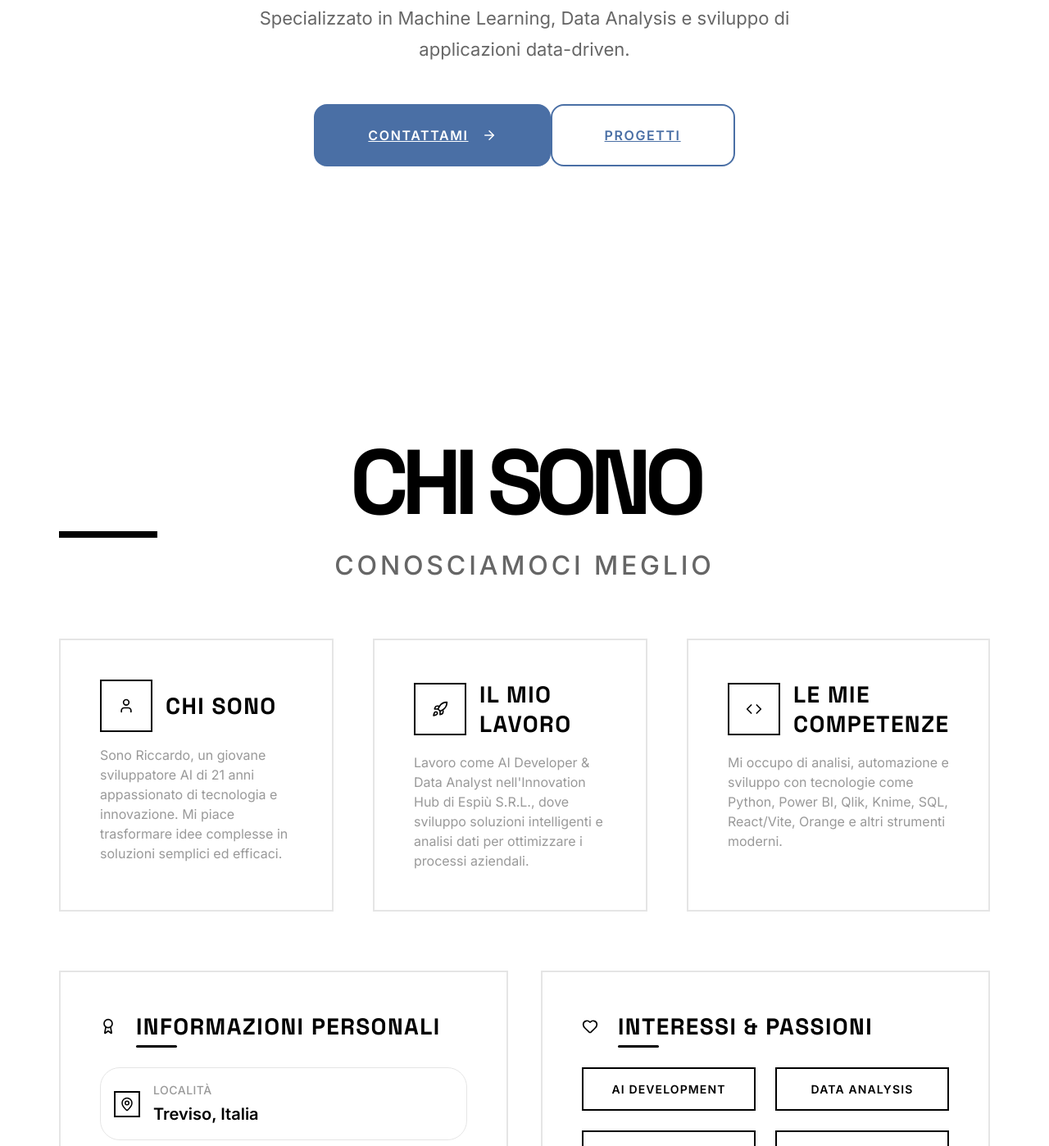
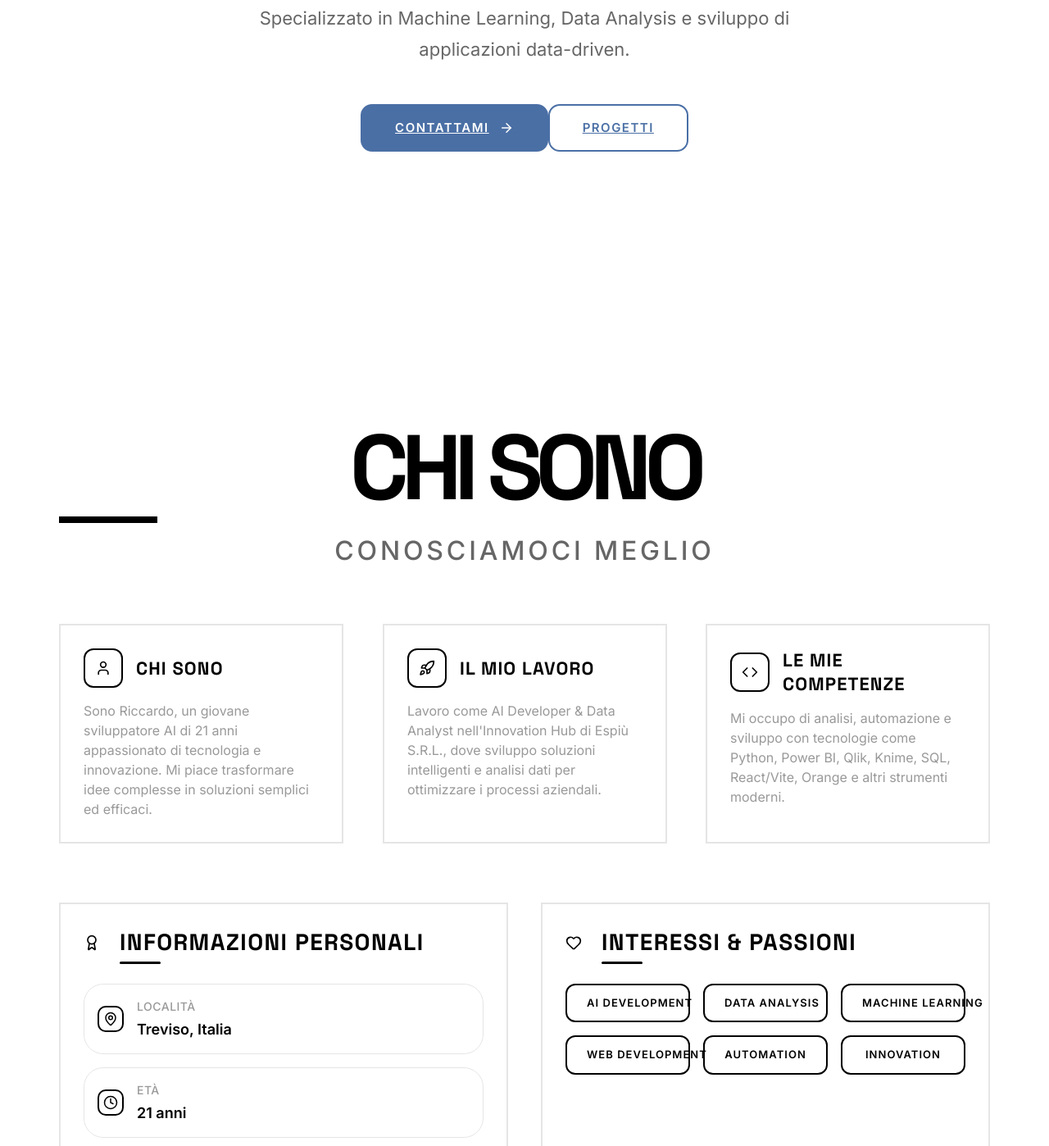
Before and after one commit to zozzy04/portfolio-riccardo, a React (Vite) app: page / in a window 1280 px wide. Shown: the part 1605-3003 px from the top of the page at 82% size. Built offline with nearby package versions, Linux system fonts and the light colour scheme.

Commit message:
Ridimensiona componenti e stonda tutti bottoni e box (border-radius, padding, font-size ridotti)

```diff
--- a/src/styles/components.css
+++ b/src/styles/components.css
@@ -39,7 +39,7 @@
 
 .section-header-inline h3 {
   margin: 0;
-  font-size: 1.25rem;
+  font-size: 1.125rem;
   font-weight: 700;
   text-transform: uppercase;
   letter-spacing: 0.05em;
@@ -48,13 +48,13 @@
 
 @media (min-width: 768px) {
   .section-header-inline h3 {
-    font-size: 1.5rem;
+    font-size: 1.25rem;
   }
 }
 
 @media (min-width: 1024px) {
   .section-header-inline h3 {
-    font-size: 1.75rem;
+    font-size: 1.375rem;
   }
 }
 
@@ -105,24 +105,24 @@
 
 .info-value {
   font-weight: 600;
-  font-size: 1.125rem;
+  font-size: 1rem;
 }
 
 @media (min-width: 768px) {
   .info-value {
-    font-size: 1.25rem;
+    font-size: 1.125rem;
   }
 }
 
 .interests-grid {
   display: grid;
-  grid-template-columns: repeat(auto-fill, minmax(140px, 1fr));
-  gap: 1rem;
+  grid-template-columns: repeat(auto-fill, minmax(120px, 1fr));
+  gap: 0.75rem;
 }
 
 @media (min-width: 768px) {
   .interests-grid {
-    gap: 1.5rem;
+    gap: 1rem;
   }
 }
 
@@ -162,12 +162,12 @@
 .education-grid {
   display: grid;
   grid-template-columns: 1fr;
-  gap: 3rem;
+  gap: 1.5rem;
 }
 
 @media (min-width: 768px) {
   .education-grid {
-    gap: 4rem;
+    gap: 2rem;
   }
 }
 
@@ -189,7 +189,7 @@
 
 .education-title {
   margin: 0 0 var(--spacing-xs) 0;
-  font-size: 1.25rem;
+  font-size: 1.125rem;
   font-weight: 700;
   text-transform: uppercase;
   letter-spacing: -0.01em;
@@ -198,13 +198,13 @@
 
 @media (min-width: 768px) {
   .education-title {
-    font-size: 1.5rem;
+    font-size: 1.25rem;
   }
 }
 
 @media (min-width: 1024px) {
   .education-title {
-    font-size: 1.75rem;
+    font-size: 1.375rem;
   }
 }
 
@@ -224,14 +224,14 @@
 
 .skills-grid {
   display: grid;
-  grid-template-columns: repeat(auto-fill, minmax(140px, 1fr));
-  gap: 1rem;
+  grid-template-columns: repeat(auto-fill, minmax(120px, 1fr));
+  gap: 0.75rem;
 }
 
 @media (min-width: 768px) {
   .skills-grid {
-    grid-template-columns: repeat(auto-fill, minmax(160px, 1fr));
-    gap: 1.5rem;
+    grid-template-columns: repeat(auto-fill, minmax(140px, 1fr));
+    gap: 1rem;
   }
 }
 
@@ -252,16 +252,16 @@
 /* Projects Section */
 .projects-filters {
   display: flex;
-  gap: 1rem;
+  gap: 0.75rem;
   justify-content: center;
-  margin-bottom: 4rem;
+  margin-bottom: 2rem;
   flex-wrap: wrap;
 }
 
 @media (min-width: 768px) {
   .projects-filters {
-    gap: 1.5rem;
-    margin-bottom: 5rem;
+    gap: 1rem;
+    margin-bottom: 2.5rem;
   }
 }
 
@@ -282,19 +282,19 @@
 .projects-grid {
   display: grid;
   grid-template-columns: 1fr;
-  gap: 3rem;
+  gap: 1.5rem;
 }
 
 @media (min-width: 768px) {
   .projects-grid {
     grid-template-columns: repeat(2, 1fr);
-    gap: 3rem;
+    gap: 2rem;
   }
 }
 
 @media (min-width: 1024px) {
   .projects-grid {
-    gap: 4rem;
+    gap: 2.5rem;
   }
 }
 
@@ -304,28 +304,32 @@
   display: flex;
   flex-direction: column;
   overflow: hidden;
+  border-radius: 12px;
 }
 
 .project-image-wrapper {
   width: 100%;
-  height: 250px;
+  height: 200px;
   overflow: hidden;
-  margin: -2rem -2rem 1.5rem -2rem;
+  margin: -1.25rem -1.25rem 1rem -1.25rem;
   background: var(--color-bg-surface);
   position: relative;
+  border-radius: 12px 12px 0 0;
 }
 
 @media (min-width: 768px) {
   .project-image-wrapper {
-    margin: -2.5rem -2.5rem 2rem -2.5rem;
-    height: 300px;
+    margin: -1.5rem -1.5rem 1.25rem -1.5rem;
+    height: 220px;
+    border-radius: 14px 14px 0 0;
   }
 }
 
 @media (min-width: 1024px) {
   .project-image-wrapper {
-    margin: -3rem -3rem 2.5rem -3rem;
-    height: 350px;
+    margin: -1.75rem -1.75rem 1.5rem -1.75rem;
+    height: 240px;
+    border-radius: 16px 16px 0 0;
   }
 }
 
@@ -378,7 +382,7 @@
 
 .project-title {
   margin: 0;
-  font-size: 1.5rem;
+  font-size: 1.25rem;
   font-weight: 700;
   flex: 1;
   min-width: 200px;
@@ -389,13 +393,13 @@
 
 @media (min-width: 768px) {
   .project-title {
-    font-size: 1.75rem;
+    font-size: 1.375rem;
   }
 }
 
 @media (min-width: 1024px) {
   .project-title {
-    font-size: 2rem;
+    font-size: 1.5rem;
   }
 }
 
@@ -458,13 +462,13 @@
 .experience-grid {
   display: grid;
   grid-template-columns: 1fr;
-  gap: 3rem;
+  gap: 1.5rem;
   position: relative;
 }
 
 @media (min-width: 768px) {
   .experience-grid {
-    gap: 4rem;
+    gap: 2rem;
   }
 }
 
@@ -634,7 +638,7 @@
 }
 
 .form-group label {
-  font-size: 0.875rem;
+  font-size: 0.75rem;
   font-weight: 700;
   color: var(--color-text-main);
   margin-bottom: 0.5rem;
@@ -644,23 +648,23 @@
 
 @media (min-width: 768px) {
   .form-group label {
-    font-size: 1rem;
-    margin-bottom: 0.75rem;
+    font-size: 0.8125rem;
+    margin-bottom: 0.625rem;
   }
 }
 
 @media (min-width: 1024px) {
   .form-group label {
-    font-size: 1.125rem;
+    font-size: 0.875rem;
   }
 }
 
 .form-group input,
 .form-group textarea {
-  padding: 1rem 1.5rem;
+  padding: 0.75rem 1.25rem;
   border: 2px solid var(--color-border-subtle);
-  border-radius: 0;
-  font-size: 1rem;
+  border-radius: 10px;
+  font-size: 0.875rem;
   font-family: var(--font-family-base);
   background: var(--color-bg-elevated);
   color: var(--color-text-main);
@@ -671,16 +675,18 @@
 @media (min-width: 768px) {
   .form-group input,
   .form-group textarea {
-    padding: 1.25rem 2rem;
-    font-size: 1.125rem;
+    padding: 0.875rem 1.5rem;
+    font-size: 0.9375rem;
+    border-radius: 12px;
   }
 }
 
 @media (min-width: 1024px) {
   .form-group input,
   .form-group textarea {
-    padding: 1.5rem 2.5rem;
-    font-size: 1.25rem;
+    padding: 1rem 1.75rem;
+    font-size: 1rem;
+    border-radius: 14px;
   }
 }
 
--- a/src/styles/design-system.css
+++ b/src/styles/design-system.css
@@ -4,8 +4,8 @@
 .card-base {
   background: var(--color-bg-elevated);
   border: 2px solid var(--color-border-subtle);
-  border-radius: 0;
-  padding: 2rem;
+  border-radius: 12px;
+  padding: 1.25rem;
   transition: all 0.3s cubic-bezier(0.4, 0, 0.2, 1);
   box-shadow: none;
   overflow: visible !important;
@@ -14,13 +14,15 @@
 
 @media (min-width: 768px) {
   .card-base {
-    padding: 2.5rem;
+    padding: 1.5rem;
+    border-radius: 14px;
   }
 }
 
 @media (min-width: 1024px) {
   .card-base {
-    padding: 3rem;
+    padding: 1.75rem;
+    border-radius: 16px;
   }
 }
 
@@ -39,9 +41,9 @@
   display: inline-flex;
   align-items: center;
   justify-content: center;
-  width: 3.5rem;
-  height: 3.5rem;
-  border-radius: 0;
+  width: 2.75rem;
+  height: 2.75rem;
+  border-radius: 10px;
   background: transparent;
   border: 2px solid var(--color-text-main);
   color: var(--color-text-main);
@@ -51,8 +53,9 @@
 
 @media (min-width: 768px) {
   .icon-container {
-    width: 4rem;
-    height: 4rem;
+    width: 3rem;
+    height: 3rem;
+    border-radius: 12px;
   }
 }
 
@@ -68,14 +71,16 @@
 }
 
 .icon-small {
-  width: 2.5rem;
-  height: 2.5rem;
+  width: 2rem;
+  height: 2rem;
+  border-radius: 8px;
 }
 
 @media (min-width: 768px) {
   .icon-small {
-    width: 3rem;
-    height: 3rem;
+    width: 2.25rem;
+    height: 2.25rem;
+    border-radius: 10px;
   }
 }
 
@@ -84,9 +89,9 @@
   display: inline-flex;
   align-items: center;
   gap: 0.5rem;
-  padding: 0.625rem 1.25rem;
-  border-radius: 0;
-  font-size: 0.75rem;
+  padding: 0.5rem 1rem;
+  border-radius: 8px;
+  font-size: 0.6875rem;
   font-weight: 600;
   background: transparent;
   color: var(--color-text-main);
@@ -98,16 +103,18 @@
 
 @media (min-width: 768px) {
   .badge-base {
-    padding: 0.75rem 1.5rem;
-    font-size: 0.8125rem;
-    gap: 0.75rem;
+    padding: 0.625rem 1.25rem;
+    font-size: 0.75rem;
+    gap: 0.625rem;
+    border-radius: 10px;
   }
 }
 
 @media (min-width: 1024px) {
   .badge-base {
-    padding: 0.875rem 2rem;
-    font-size: 0.875rem;
+    padding: 0.75rem 1.5rem;
+    font-size: 0.8125rem;
+    border-radius: 12px;
   }
 }
 
@@ -131,11 +138,11 @@
   display: inline-flex;
   align-items: center;
   justify-content: center;
-  gap: 0.75rem;
-  padding: 1rem 2.5rem;
-  border-radius: 12px;
+  gap: 0.5rem;
+  padding: 0.75rem 1.75rem;
+  border-radius: 10px;
   font-weight: 600;
-  font-size: 0.875rem;
+  font-size: 0.8125rem;
   transition: all var(--transition-base);
   border: 2px solid;
   cursor: pointer;
@@ -146,18 +153,18 @@
 
 @media (min-width: 768px) {
   .btn-base {
-    padding: 1.25rem 3rem;
-    font-size: 0.9375rem;
-    gap: 1rem;
-    border-radius: 14px;
+    padding: 0.875rem 2rem;
+    font-size: 0.875rem;
+    gap: 0.75rem;
+    border-radius: 12px;
   }
 }
 
 @media (min-width: 1024px) {
   .btn-base {
-    padding: 1.5rem 4rem;
-    font-size: 1rem;
-    border-radius: 16px;
+    padding: 1rem 2.5rem;
+    font-size: 0.9375rem;
+    border-radius: 14px;
   }
 }
 
```
